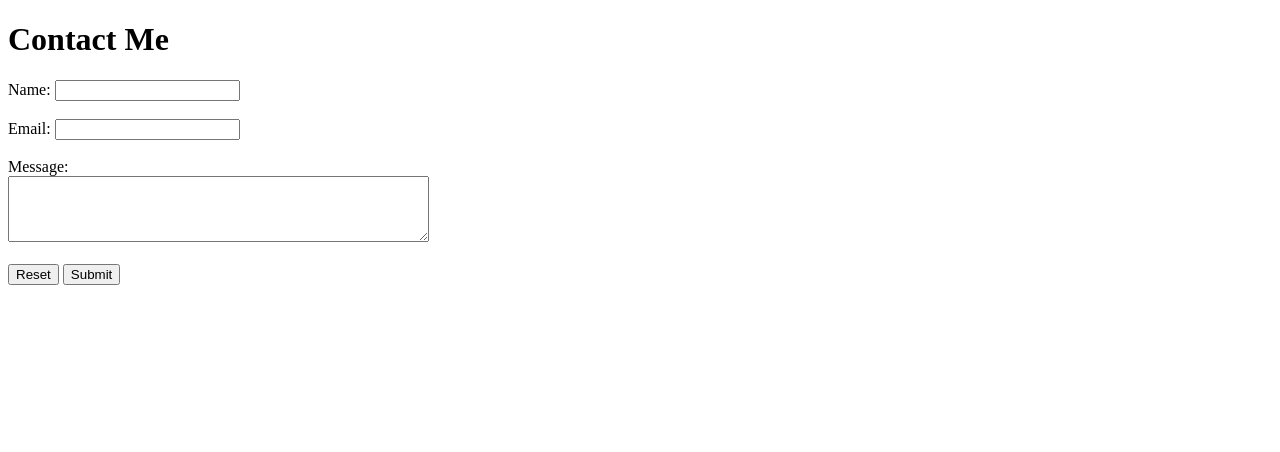
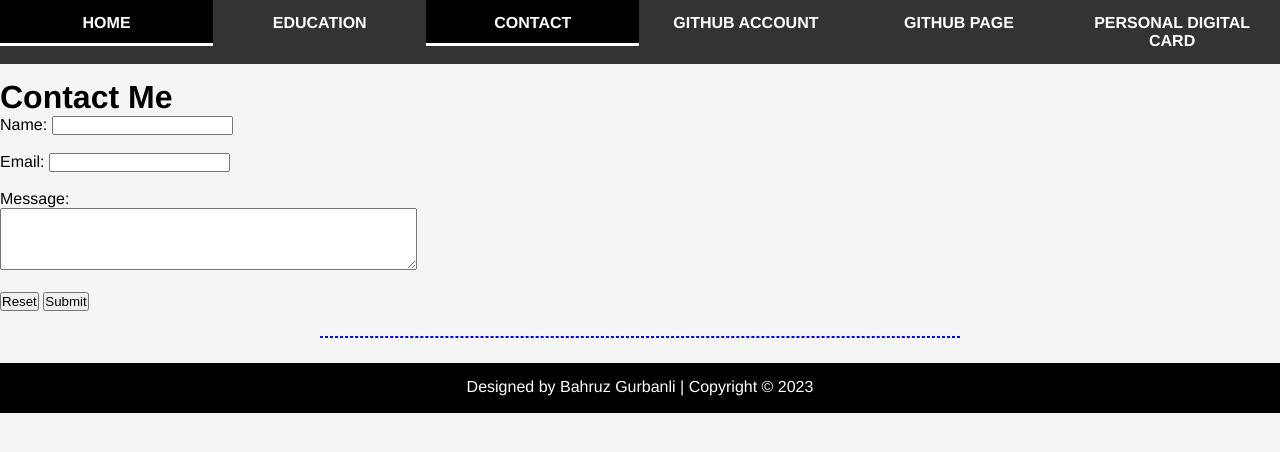
Before and after one commit to behruzgurbanli/web-and-mobile-behruzgurbanli, a plain HTML site: page public/contact-me.html in a window 1280 px wide. Drawn offline with Linux system fonts and the light colour scheme; a web font is replaced by a local one.

Commit message:
new pages added

```diff
--- a/assets/style/style.css
+++ b/assets/style/style.css
@@ -6,6 +6,7 @@
 
 
 body {
+    font-family: Helvetica, sans-serif;
     background-color: #f5f5f5;
     color: #000000;
 }
@@ -27,7 +28,7 @@ body {
 
 .navigation-container li {
     float: left;
-    width: 25%;
+    width: 16.65%;
 }
 
 .navigation-container a {
@@ -90,8 +91,8 @@ body {
     margin-top: 10px;
 }
 
-.text-container h2 {
-    /* MUST BE EDITED */
+.text-container h1 {
+    text-shadow: 3px 3px #d3d3d3;
 }
 
 #profile-photo {
@@ -121,6 +122,7 @@ hr {
     border-radius: 5px;
     margin-left: 25%;
     padding: 0;
+    border-style: dashed;
 }
 
 
@@ -145,6 +147,7 @@ hr {
 .gallery-image img {
     width: 200px;
     height: 200px;
+    box-shadow: 0 10px 12px 0 rgba(0, 0, 0, 0.3), 0 10px 20px 0 rgba(0, 0, 0, 0.2);
 }
 
 footer {
--- a/public/contact-me.html
+++ b/public/contact-me.html
@@ -2,14 +2,31 @@
 <html lang="en">
 <head>
     <meta charset="UTF-8">
+    <title>Contact Me</title>
     <meta name="viewport" content="width=device-width, initial-scale=1.0">
-    <title>Contact Me</title>
     <link rel="shortcut icon" href="../assets/icons/favicon.ico" type="image/x-icon">
-    <link rel="preconnect" href="https://fonts.googleapis.com">
-    <link rel="preconnect" href="https://fonts.gstatic.com" crossorigin>
-    <link href="https://fonts.googleapis.com/css2?family=Lato:wght@300&family=Martian+Mono:wght@200&display=swap" rel="stylesheet">
+    <link rel="stylesheet" href="../assets/style/style.css">
 </head>
 <body>
+
+    <!-- Navigation Bar -->
+
+    <nav id="nav-bar">
+        <ul class="navigation-container">
+            <li><a href="../index.html">Home</a></li>
+            <li><a href="education.html">Education</a></li>
+            <li class="active-section"><a href="contact-me.html">Contact</a></li>
+            <li><a href="https://github.com/behruzgurbanli">Github Account</a></li>
+            <li><a href="https://github.com/behruzgurbanli/web-and-mobile-behruzgurbanli">Github Page</a></li>
+            <li><a href="card.html">Personal Digital Card</a></li>
+        </ul>
+    </nav>
+
+    <!-- Navigation Bar End-->
+    <hr>
+
+    <hr>
+
     <h1>Contact Me</h1>
     <form enctype="text/plain" action="mailto: behruzgurbanli@gmail.com">
         <label for="name">Name:</label>
@@ -24,5 +41,15 @@
         <input type="reset" value="Reset">
         <input type="submit" value="Submit">
     </form>
+
+    <hr>
+
+    <!-- Footer -->
+
+    <footer>
+        <p>Designed by Bahruz Gurbanli | Copyright &copy  2023</p>
+    </footer>
+
+    <!-- Footer End -->
 </body>
 </html>
```
Also changed, not shown: index.html (+3 -2 lines), public/education.html (+30 -5 lines).
